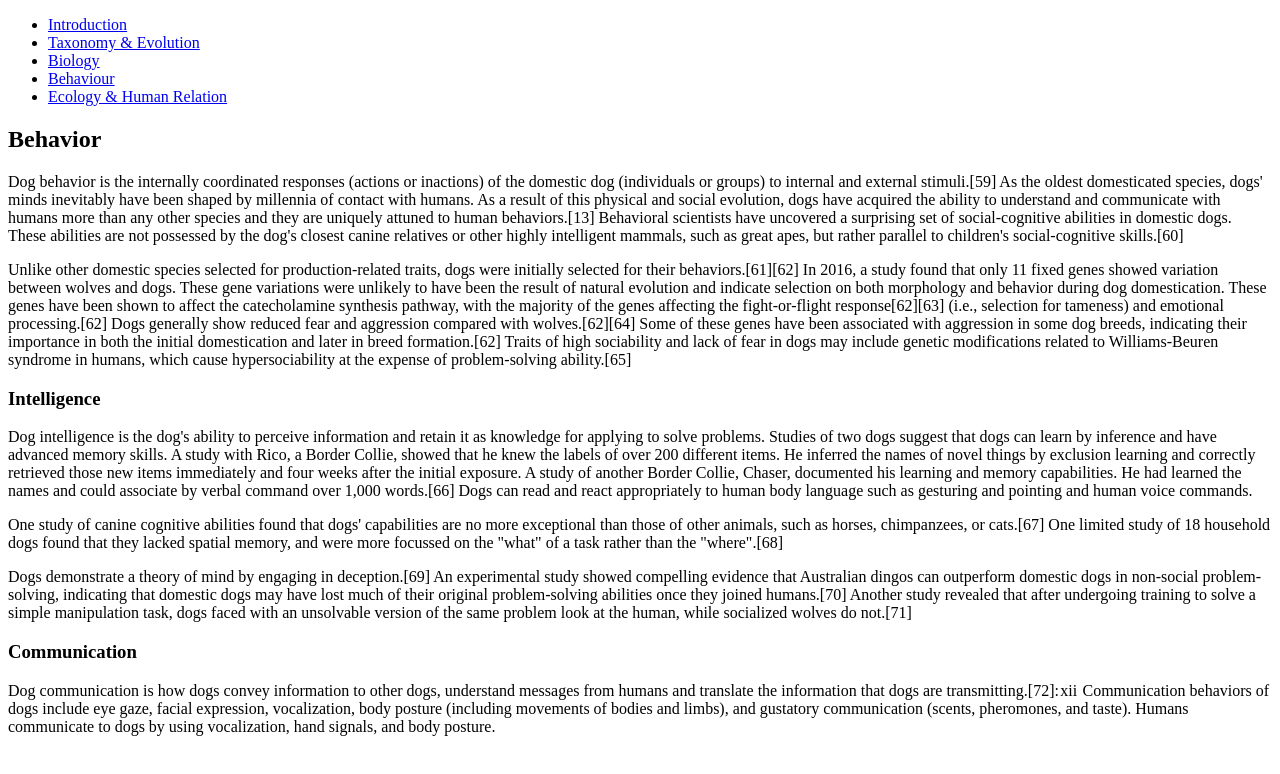
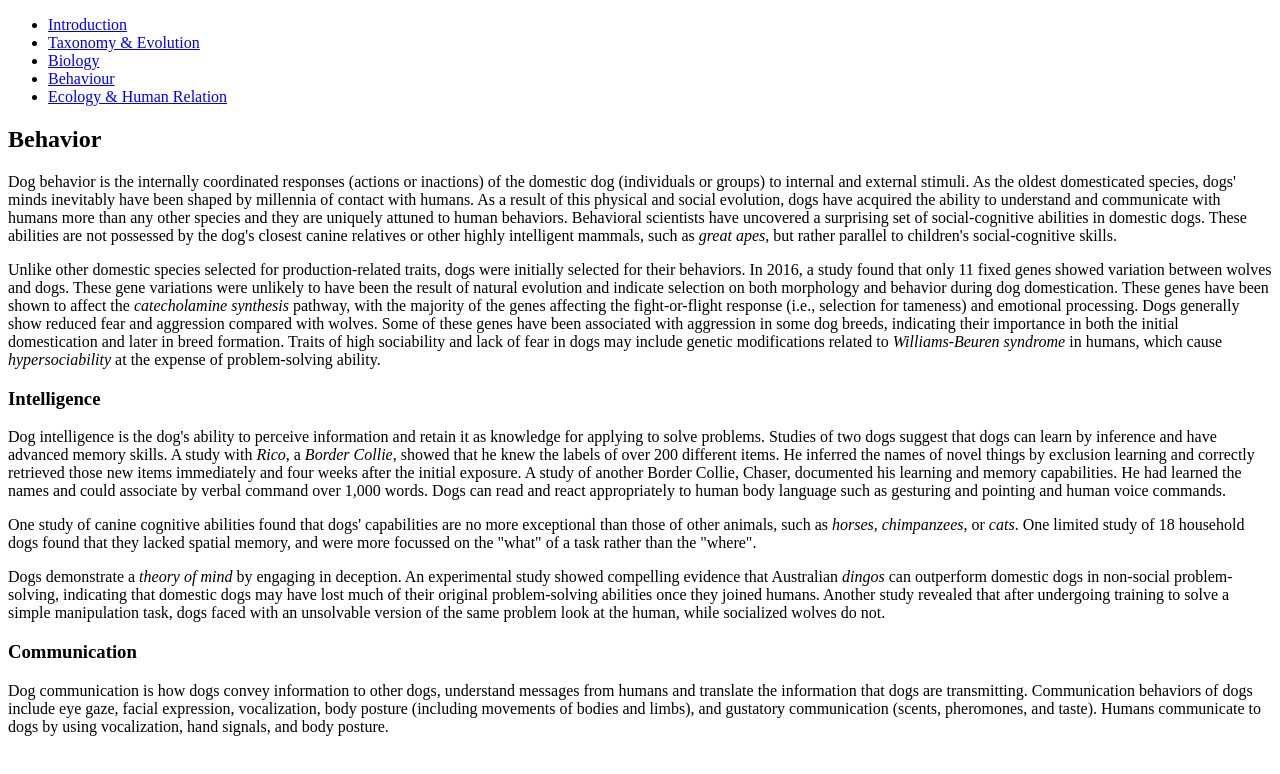
Before and after one commit to sysion/ModernWebDesign, a plain HTML site: page behaviour.html in a window 1280 px wide. Drawn offline with Linux system fonts and the light colour scheme.

Commit message:
Completed behaviour.html

```diff
--- a/behaviour.html
+++ b/behaviour.html
@@ -31,30 +31,34 @@
 	<main>
 		<h2>Behavior</h2>
 		<p>
-			Dog behavior is the internally coordinated responses (actions or inactions) of the domestic dog (individuals or groups) to internal and external stimuli.[59] As the oldest domesticated species, dogs' minds inevitably have been shaped by millennia of contact with humans. As a result of this physical and social evolution, dogs have acquired the ability to understand and communicate with humans more than any other species and they are uniquely attuned to human behaviors.[13] Behavioral scientists have uncovered a surprising set of social-cognitive abilities in domestic dogs. These abilities are not possessed by the dog's closest canine relatives or other highly intelligent mammals, such as great apes, but rather parallel to children's social-cognitive skills.[60]
+			Dog behavior is the internally coordinated responses (actions or inactions) of the domestic dog (individuals or groups) to internal and external stimuli. As the oldest domesticated species, dogs' minds inevitably have been shaped by millennia of contact with humans. As a result of this physical and social evolution, dogs have acquired the ability to understand and communicate with humans more than any other species and they are uniquely attuned to human behaviors. Behavioral scientists have uncovered a surprising set of social-cognitive abilities in domestic dogs. These abilities are not possessed by the dog's closest canine relatives or other highly intelligent mammals, such as <em>great apes</em>, but rather parallel to children's social-cognitive skills.
 		</p>
 
 		<p>
-			Unlike other domestic species selected for production-related traits, dogs were initially selected for their behaviors.[61][62] In 2016, a study found that only 11 fixed genes showed variation between wolves and dogs. These gene variations were unlikely to have been the result of natural evolution and indicate selection on both morphology and behavior during dog domestication. These genes have been shown to affect the catecholamine synthesis pathway, with the majority of the genes affecting the fight-or-flight response[62][63] (i.e., selection for tameness) and emotional processing.[62] Dogs generally show reduced fear and aggression compared with wolves.[62][64] Some of these genes have been associated with aggression in some dog breeds, indicating their importance in both the initial domestication and later in breed formation.[62] Traits of high sociability and lack of fear in dogs may include genetic modifications related to Williams-Beuren syndrome in humans, which cause hypersociability at the expense of problem-solving ability.[65]
+			Unlike other domestic species selected for production-related traits, dogs were initially selected for their behaviors. In 2016, a study found that only 11 fixed genes showed variation between wolves and dogs. These gene variations were unlikely to have been the result of natural evolution and indicate selection on both morphology and behavior during dog domestication. These genes have been shown to affect the <em>catecholamine synthesis</em> pathway, with the majority of the genes affecting the fight-or-flight response (i.e., selection for tameness) and emotional processing. Dogs generally show reduced fear and aggression compared with wolves. Some of these genes have been associated with aggression in some dog breeds, indicating their importance in both the initial domestication and later in breed formation. Traits of high sociability and lack of fear in dogs may include genetic modifications related to <em>Williams-Beuren syndrome</em> in humans, which cause <em>hypersociability</em> at the expense of problem-solving ability.
 		</p>
 
+		<section class='intelligence'>
 			<h3>Intelligence</h3>
 			<p>
-			Dog intelligence is the dog's ability to perceive information and retain it as knowledge for applying to solve problems. Studies of two dogs suggest that dogs can learn by inference and have advanced memory skills. A study with Rico, a Border Collie, showed that he knew the labels of over 200 different items. He inferred the names of novel things by exclusion learning and correctly retrieved those new items immediately and four weeks after the initial exposure. A study of another Border Collie, Chaser, documented his learning and memory capabilities. He had learned the names and could associate by verbal command over 1,000 words.[66] Dogs can read and react appropriately to human body language such as gesturing and pointing and human voice commands.
+				Dog intelligence is the dog's ability to perceive information and retain it as knowledge for applying to solve problems. Studies of two dogs suggest that dogs can learn by inference and have advanced memory skills. A study with <em>Rico</em>, a <em>Border Collie</em>, showed that he knew the labels of over 200 different items. He inferred the names of novel things by exclusion learning and correctly retrieved those new items immediately and four weeks after the initial exposure. A study of another Border Collie, Chaser, documented his learning and memory capabilities. He had learned the names and could associate by verbal command over 1,000 words. Dogs can read and react appropriately to human body language such as gesturing and pointing and human voice commands.
 			</p>
 
 			<p>
-			One study of canine cognitive abilities found that dogs' capabilities are no more exceptional than those of other animals, such as horses, chimpanzees, or cats.[67] One limited study of 18 household dogs found that they lacked spatial memory, and were more focussed on the "what" of a task rather than the "where".[68]
+				One study of canine cognitive abilities found that dogs' capabilities are no more exceptional than those of other animals, such as <em>horses, chimpanzees</em>, or <em>cats</em>. One limited study of 18 household dogs found that they lacked spatial memory, and were more focussed on the "what" of a task rather than the "where".
 			</p>
 
 			<p>
-			Dogs demonstrate a theory of mind by engaging in deception.[69] An experimental study showed compelling evidence that Australian dingos can outperform domestic dogs in non-social problem-solving, indicating that domestic dogs may have lost much of their original problem-solving abilities once they joined humans.[70] Another study revealed that after undergoing training to solve a simple manipulation task, dogs faced with an unsolvable version of the same problem look at the human, while socialized wolves do not.[71]
+				Dogs demonstrate a <em>theory of mind</em> by engaging in deception. An experimental study showed compelling evidence that Australian <em>dingos</em> can outperform domestic dogs in non-social problem-solving, indicating that domestic dogs may have lost much of their original problem-solving abilities once they joined humans. Another study revealed that after undergoing training to solve a simple manipulation task, dogs faced with an unsolvable version of the same problem look at the human, while socialized wolves do not.
 			</p>
+		</section>
 
+		<section class='communication'>
 			<h3>Communication</h3>
 			<p>
-			Dog communication is how dogs convey information to other dogs, understand messages from humans and translate the information that dogs are transmitting.[72]: xii  Communication behaviors of dogs include eye gaze, facial expression, vocalization, body posture (including movements of bodies and limbs), and gustatory communication (scents, pheromones, and taste). Humans communicate to dogs by using vocalization, hand signals, and body posture.
+				Dog communication is how dogs convey information to other dogs, understand messages from humans and translate the information that dogs are transmitting. Communication behaviors of dogs include eye gaze, facial expression, vocalization, body posture (including movements of bodies and limbs), and gustatory communication (scents, pheromones, and taste). Humans communicate to dogs by using vocalization, hand signals, and body posture.
 			</p>
+		</section>
 
 	</main>
 
```
Lines whose indentation alone changed are shown as unchanged.
